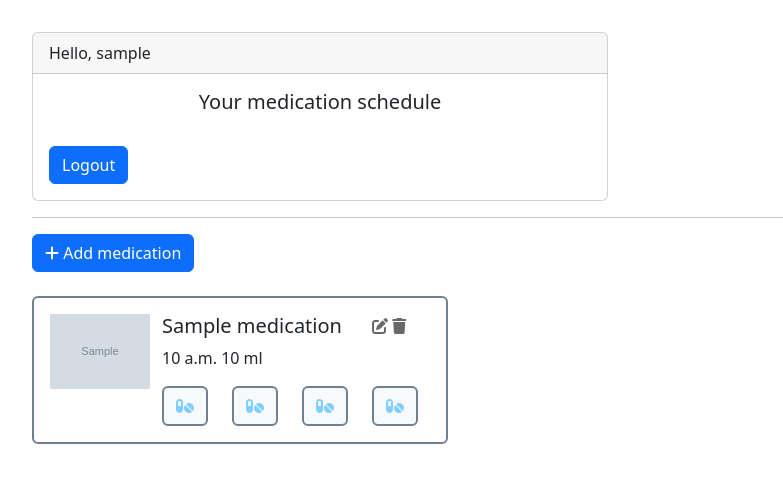
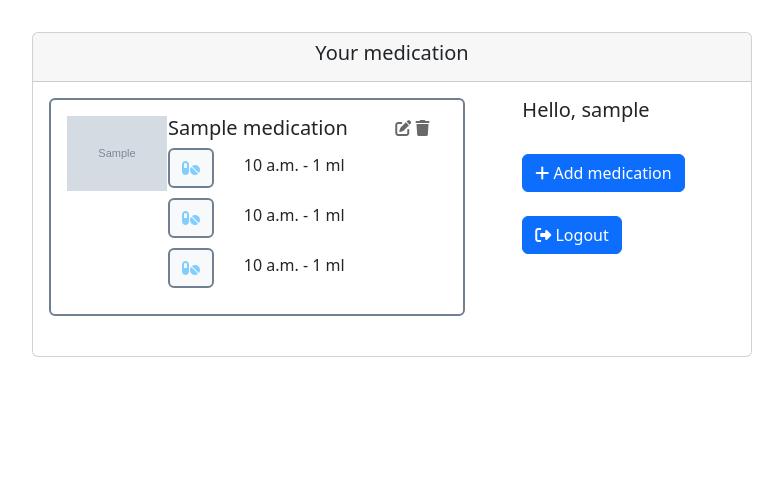
Before and after one commit to MartaSeidler/medication-schedule, a Django app: page /medications/all_medications/ in a window 1280 px wide. Shown: the top 483 px of the page, without its empty margins (0-783 px from the left). Run offline with Django 4.2, Linux system fonts and the light colour scheme; a user stored in the database is signed in; tables that the repository leaves empty hold one stand-in row (values such as "Sample post"); grey boxes marked "Sample" are stand-in pictures; some libraries are stand-ins or nearby versions.

Commit message:
Update models and HTML files

```diff
--- a/medications/forms.py
+++ b/medications/forms.py
@@ -6,4 +6,4 @@ from .models import Medication
 class MedicationForm(ModelForm):
     class Meta:
         model = Medication
-        fields = ['name_of_medication', 'picture', 'time', 'dosage', 'unit']
+        fields = ['name_of_medication', 'picture', 'time_1', 'dosage_1', 'unit_1', 'time_2', 'dosage_2', 'unit_2', 'time_3', 'dosage_3', 'unit_3']
--- a/medications/models.py
+++ b/medications/models.py
@@ -11,9 +11,15 @@ UNITS = {
 
 class Medication(models.Model):
     name_of_medication = models.CharField(default="", max_length=64, blank=False, unique=False)
-    time = models.TimeField(null=True, blank=True)
-    dosage = models.PositiveSmallIntegerField(default=0, null=True, blank=True)
-    unit = models.CharField(choices=UNITS, max_length=10, default='ml')
+    time_1 = models.TimeField(null=True, blank=True)
+    dosage_1 = models.PositiveSmallIntegerField(default=0, null=True, blank=True)
+    unit_1 = models.CharField(choices=UNITS, max_length=10, default='ml')
+    time_2 = models.TimeField(null=True, blank=True)
+    dosage_2 = models.PositiveSmallIntegerField(default=0, null=True, blank=True)
+    unit_2 = models.CharField(choices=UNITS, max_length=10, default='ml')
+    time_3 = models.TimeField(null=True, blank=True)
+    dosage_3 = models.PositiveSmallIntegerField(default=0, null=True, blank=True)
+    unit_3 = models.CharField(choices=UNITS, max_length=10, default='ml')
     picture = models.ImageField(upload_to="pictures", blank=True, null=True)
 
     def name_and_capacity(self):
--- a/medications/static/new.css
+++ b/medications/static/new.css
@@ -3,5 +3,4 @@ body{
 }
 .medication-picture{
     width: 100px;
-    float: left;
 }
--- a/templates/medication.html
+++ b/templates/medication.html
@@ -3,69 +3,96 @@
 {% block title %} All mediactions {% endblock %}
 
 {% block page %}
+
 {% if user.is_authenticated %}
-    <div class="card" style="width: 36rem">
-        <div class="card-header">
-            Hello, {{ user.username }}
-        </div>
-        <div class="card-body">
-            <h5 class="card-title" style="text-align: center">Your medication schedule</h5><br>
-            <a href="{% url 'logout' %}" class="btn btn-primary">Logout</a>
-        </div>
+<div class="card" style="width: 45rem">
+    <div class="card-header" style="text-align: center">
+        <h5>Your medication</h5>
     </div>
-{% else %}
-    <a href="{% url 'login' %}">Login</a>
-{% endif %}
-<hr>
-{% if medications|length == 0 %}
-    <h2>You have no medication</h2>
-    <a href="{% url 'new_medication' %}"><button type="button" class="btn btn-primary"><i class="fa-solid fa-plus" style="color: #ffffff;"></i> Add
-        medication</button></a>
-{% else %}
-    <a href="{% url 'new_medication' %}"><button type="button" class="btn btn-primary"><i class="fa-solid fa-plus" style="color: #ffffff;"></i> Add
-        medication</button></a>
-<br><br>
-{% for medication in medications %}
-<div class="card" style="width: 26rem; background-color: white; border: 2px solid; border-color: #708090">
     <div class="card-body">
-        <img src="/media/{{ medication.picture }}" class="medication-picture">
         <div class="row">
-            <div class="col-9">
-                <h5 class="card-title">{{ medication.name_of_medication }}</h5>
+            <div class="col-8">
+                {% for medication in medications %}
+                <div class="card"
+                     style="width: 26rem; background-color: white; border: 2px solid; border-color: #708090">
+                    <div class="card-body">
+                        <div class="row">
+                            <div class="col-3">
+                                <img src="/media/{{ medication.picture }}" class="medication-picture">
+                            </div>
+                            <div class="col-9">
+                                <div class="row">
+                                    <div class="col-9">
+                                        <h5 class="card-title">{{ medication.name_of_medication }}</h5>
+                                    </div>
+                                    <div class="col-3">
+                                        <a href="{% url 'update_medication' medication.id %}"><i
+                                                class="fa-solid fa-pen-to-square"
+                                                style="color: #696969"></i></a>
+                                        <a href="{% url 'delete_medication' medication.id %}"><i
+                                                class="fa-solid fa-trash"
+                                                style="color: #696969"></i></a>
+                                    </div>
+                                </div>
+                                {% if medication.dosage_1 > 0 %}
+                                <div class="row">
+                                    <div class="col-3">
+                                        <button type="button" class="btn btn-light"
+                                                style="border: 2px solid; border-color: #708090"><i
+                                                class="fa-solid fa-pills" style="color: #80ceff"></i></button>
+                                    </div>
+                                    <div class="col-9">
+                                        <p style="padding: 5px 0 5px 0">{{ medication.time_1 }} - {{ medication.dosage_1 }} {{ medication.unit_1}} </p>
+                                    </div>
+                                </div>
+                                {% endif %}
+                                {% if medication.dosage_2 > 0 %}
+                                <div class="row">
+                                    <div class="col-3">
+                                        <button type="button" class="btn btn-light"
+                                                style="border: 2px solid; border-color: #708090"><i
+                                                class="fa-solid fa-pills" style="color: #80ceff"></i></button>
+                                    </div>
+                                    <div class="col-9">
+                                        <p style="padding: 5px 0 5px 0">{{ medication.time_2 }} - {{ medication.dosage_2 }} {{ medication.unit_2}} </p>
+                                    </div>
+                                </div>
+                                {% endif %}
+                                {% if medication.dosage_3 > 0 %}
+                                <div class="row">
+                                    <div class="col-3">
+                                        <button type="button" class="btn btn-light"
+                                                style="border: 2px solid; border-color: #708090"><i
+                                                class="fa-solid fa-pills" style="color: #80ceff"></i></button>
+                                    </div>
+                                    <div class="col-9">
+                                        <p style="padding: 5px 0 5px 0">{{ medication.time_3 }} - {{ medication.dosage_3 }} {{ medication.unit_3}} </p>
+                                    </div>
+                                </div>
+                                {% endif %}
+                            </div>
+                        </div>
+                    </div>
+                </div>
+                <br>
+                {% endfor %}
             </div>
-            <div class="col-3">
-                <a href="{% url 'update_medication' medication.id %}"><i class="fa-solid fa-pen-to-square"
-                                                                         style="color: #696969"></i></a>
-                <a href="{% url 'delete_medication' medication.id %}"><i class="fa-solid fa-trash"
-                                                                         style="color: #696969"></i></a>
-            </div>
-        </div>
-        <div class="row">
-            <p>{{ medication.time }} {{ medication.dosage }} {{ medication.unit}} </p>
-        </div>
-        <div class="row">
-            <div class="col-3">
-                <button type="button" class="btn btn-light" style="border: 2px solid; border-color: #708090"><i
-                        class="fa-solid fa-pills" style="color: #80ceff"></i></button>
-            </div>
-            <div class="col-3">
-                <button type="button" class="btn btn-light" style="border: 2px solid; border-color: #708090"><i
-                        class="fa-solid fa-pills" style="color: #80ceff"></i></button>
-            </div>
-            <div class="col-3">
-                <button type="button" class="btn btn-light" style="border: 2px solid; border-color: #708090"><i
-                        class="fa-solid fa-pills" style="color: #80ceff"></i></button>
-            </div>
-            <div class="col-3">
-                <button type="button" class="btn btn-light" style="border: 2px solid; border-color: #708090"><i
-                        class="fa-solid fa-pills" style="color: #80ceff"></i></button>
+            <div class="col-4">
+                <h5>Hello, {{ user.username }}</h5>
+                <br>
+                <a href="{% url 'new_medication' %}">
+                    <button type="button" class="btn btn-primary"><i class="fa-solid fa-plus"
+                                                                     style="color: #ffffff;"></i> Add medication
+                    </button>
+                </a>
+                <br> <br>
+                <a href="{% url 'logout' %}" class="btn btn-primary"><i class="fa-solid fa-right-from-bracket" style="color: #ffffff;"></i> Logout</a>
             </div>
         </div>
     </div>
 </div>
-<br>
-
-{% endfor %}
+{% else %}
+<a href="{% url 'login' %}">Login</a>
 {% endif %}
 
 {% endblock %}
```
Also changed, not shown: README.md, medications/migrations/0021_rename_dosage_medication_dosage1_and_more.py (added), medications/migrations/0022_rename_dosage1_medication_dosage_1_and_more.py (added), medications/migrations/0023_alter_medication_unit_1_alter_medication_unit_2_and_more.py (added), screenshot.png, screenshot_form.png (added), screenshot_login.png (added).
